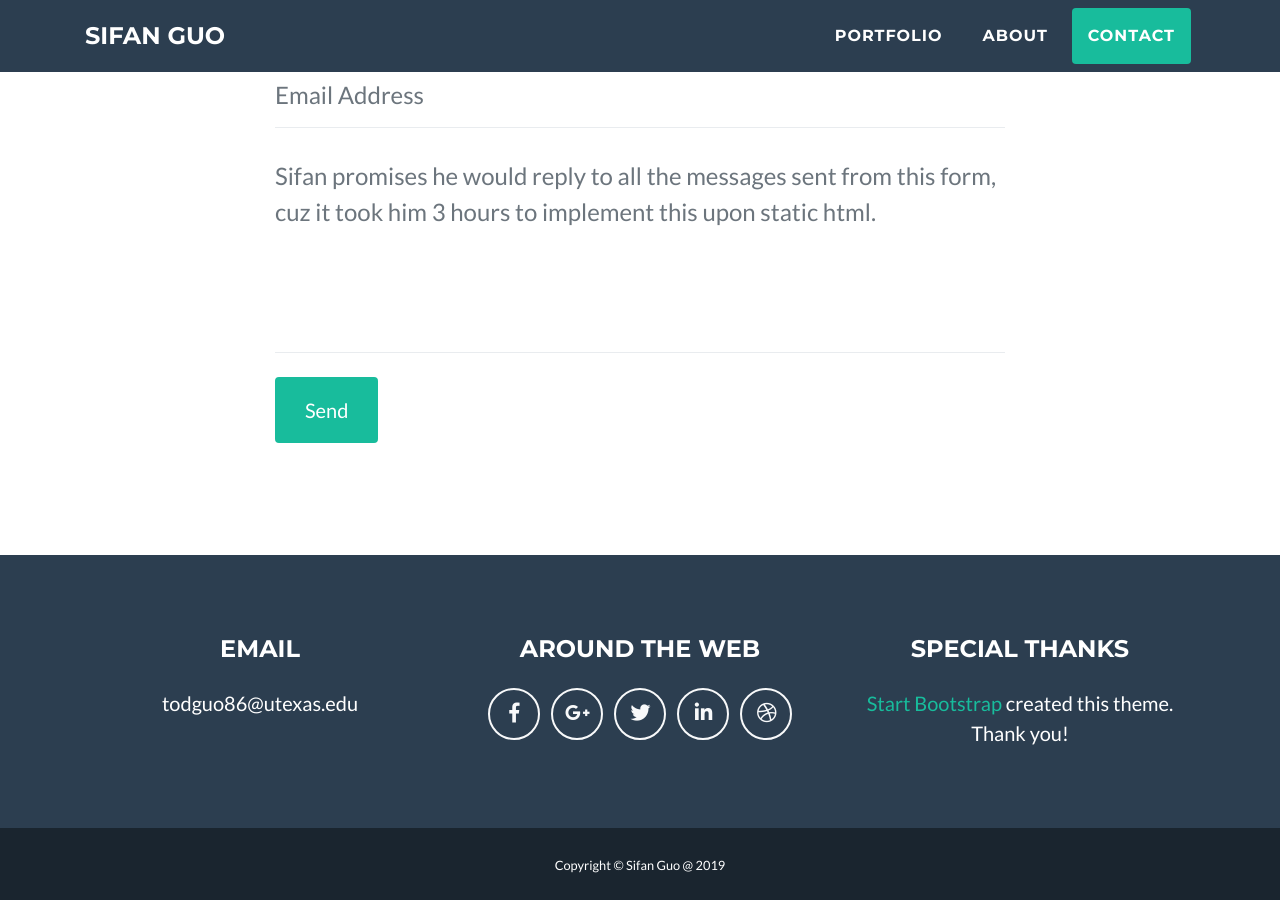
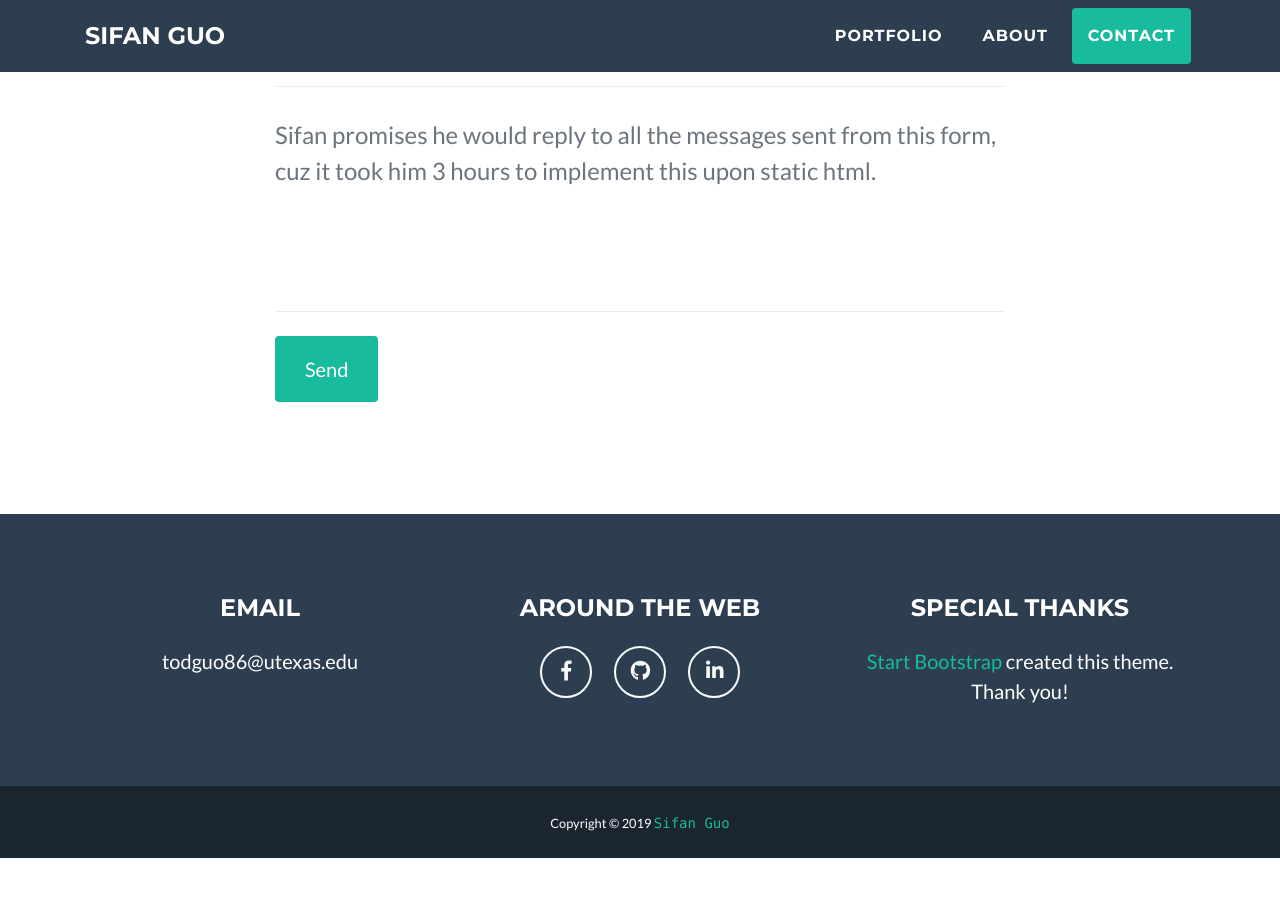
Before and after one commit to SifanGuo/sifanguo.github.io, a Jekyll site: the page portfolio/index.html, which Jekyll copies as it is, in a window 1280 px wide and 900 px high, scrolled down 2446 px. Built offline with Jekyll 4.4.1, drawn with Linux system fonts in a browser that asks for light colours; after the commit the page ends 3304 px from its top, so only the background shows below that.

Commit message:
fix the footer

```diff
--- a/portfolio/index.html
+++ b/portfolio/index.html
@@ -1,5 +1,5 @@
 <!DOCTYPE html>
-<link rel="shortcut icon"type="image/x-icon"href="favicon.ico" />
+<link rel="shortcut icon"type="image/x-icon"href="img/favicon.ico" />
 <html lang="en">
 
 <head>
@@ -56,7 +56,7 @@
   <!-- Header -->
   <header class="masthead bg-primary text-white text-center">
     <div class="container">
-      <img class="img-fluid mb-5 d-block mx-auto" src="img/sifan_iceland.jpg" style="width: 40%; height: 40%" alt="">
+      <img class="img-fluid mb-5 d-block mx-auto" src="img/sifan_iceland.jpg" style="width: 35%; height: 35%" alt="">
       <h1 class="text-uppercase mb-0">Sifan Guo</h1>
       <hr class="star-light">
       <h2 class="font-weight-light mb-0">Data Science/Analysis - Cryptography - Blockchain</h2>
@@ -218,25 +218,23 @@
               </a>
             </li>
             <li class="list-inline-item">
-              <a class="btn btn-outline-light btn-social text-center rounded-circle" href="#">
-                <i class="fab fa-fw fa-google-plus-g"></i>
+
+            </li>
+
+            <li class="list-inline-item">
+              <a class="btn btn-outline-light btn-social text-center rounded-circle" href="https://github.com/sifanguo">
+                <i class="fab fa-fw fa-github"></i>
               </a>
             </li>
             <li class="list-inline-item">
-              <a class="btn btn-outline-light btn-social text-center rounded-circle" href="#">
-                <i class="fab fa-fw fa-twitter"></i>
-              </a>
+
             </li>
             <li class="list-inline-item">
-              <a class="btn btn-outline-light btn-social text-center rounded-circle" href="#">
+              <a class="btn btn-outline-light btn-social text-center rounded-circle" href="https://www.linkedin.com/in/gsifan">
                 <i class="fab fa-fw fa-linkedin-in"></i>
               </a>
             </li>
-            <li class="list-inline-item">
-              <a class="btn btn-outline-light btn-social text-center rounded-circle" href="#">
-                <i class="fab fa-fw fa-dribbble"></i>
-              </a>
-            </li>
+
           </ul>
         </div>
         <div class="col-md-4">
@@ -249,7 +247,7 @@
 
   <div class="copyright py-4 text-center text-white">
     <div class="container">
-      <small>Copyright &copy; Sifan Guo @ 2019</small>
+      <small>Copyright &copy; 2019 </small> <a href="https://gsifan.com/resume.html"><code>Sifan Guo</code></a>
     </div>
   </div>
 
```
